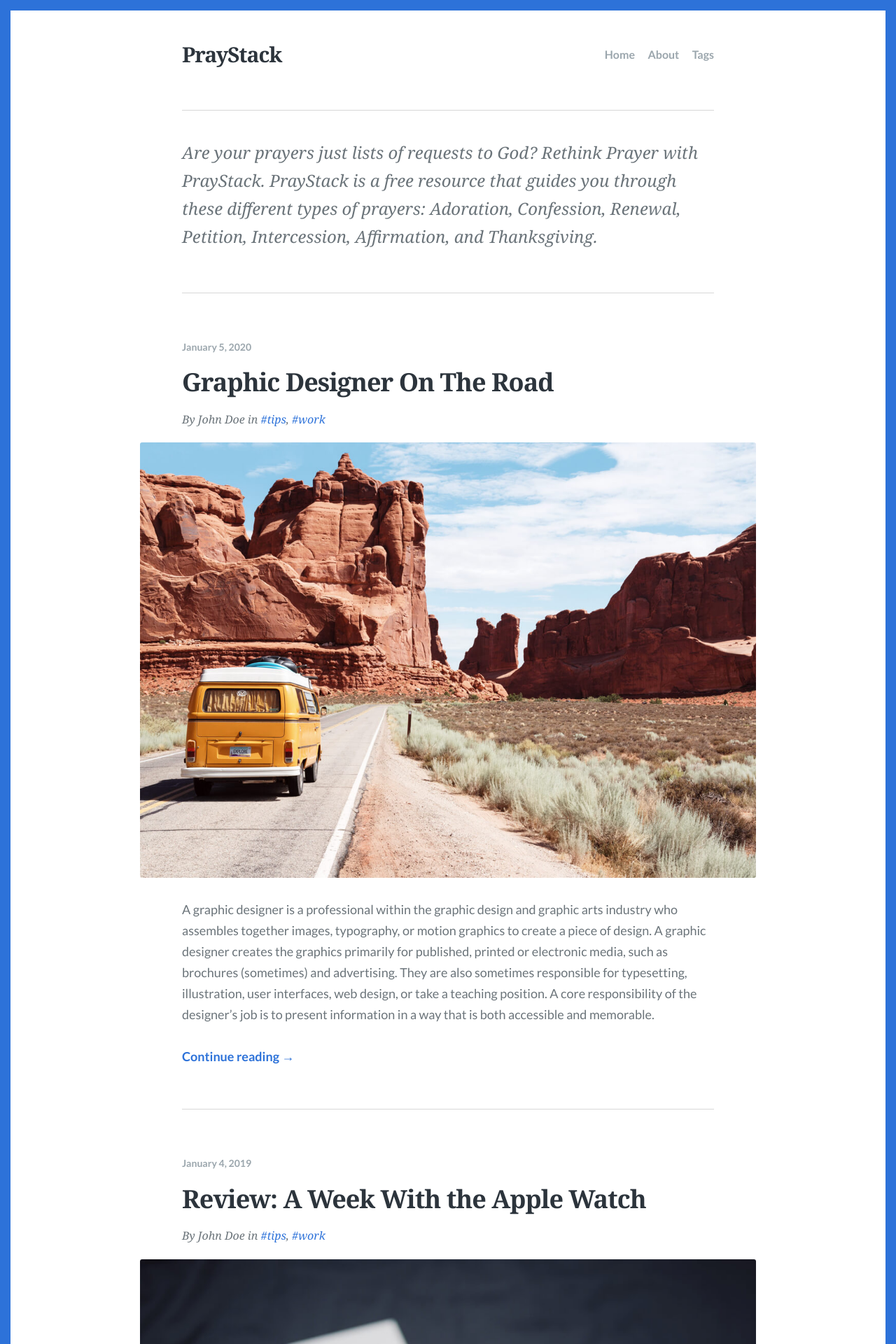
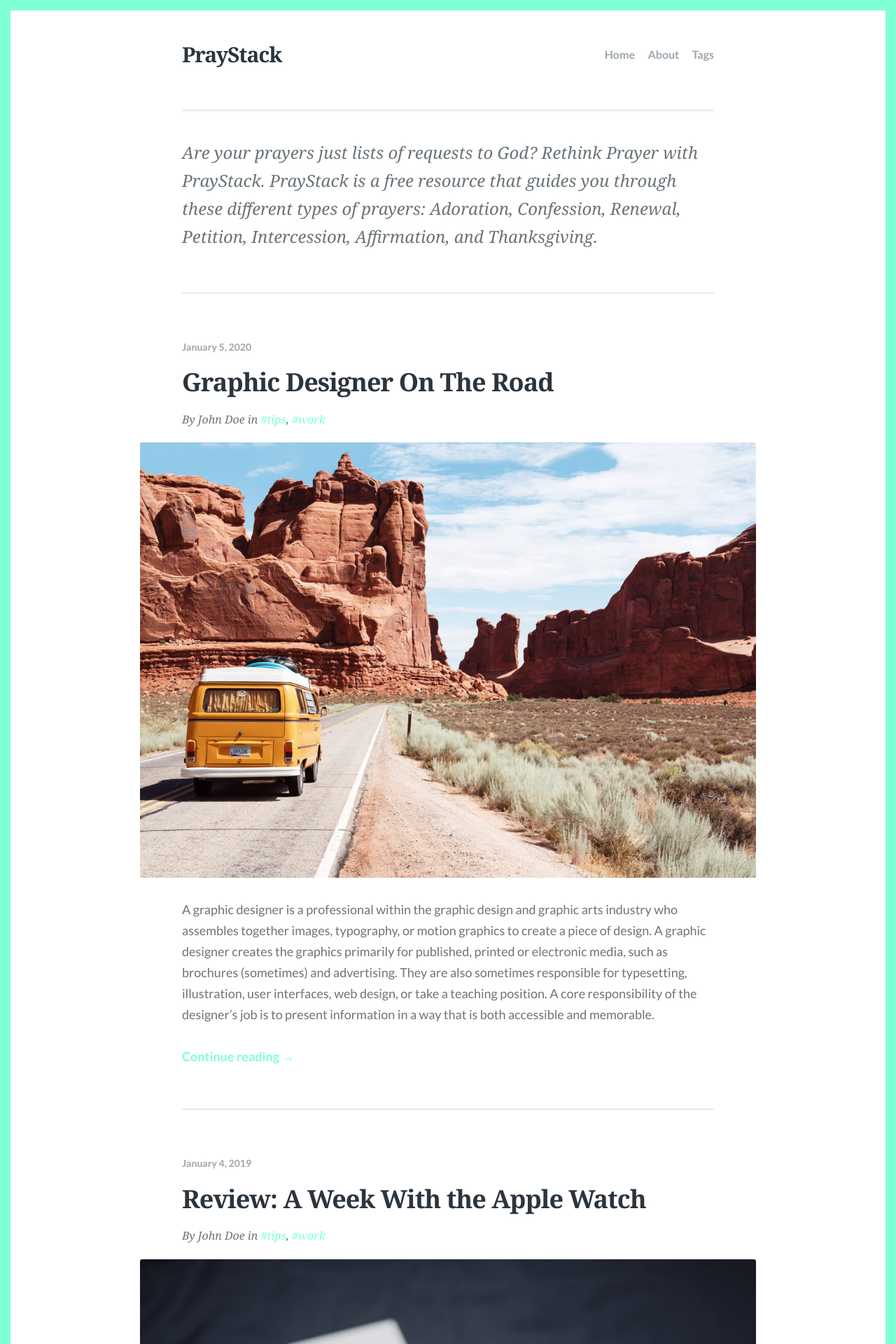
Before and after one commit to jsantiago611/wonderful-bee, a Jekyll site: the page built from index.html, in a window 1280 px wide. Shown: the top 1920 px of the page at 70% size. Built offline with Jekyll 4.4.1, drawn with Linux system fonts in a browser that asks for light colours; some web fonts are replaced; the list of posts is cut into pages by our own code.

Commit message:
Update from Forestry.io jsantiago611 updated _config.yml

```diff
--- a/_config.yml
+++ b/_config.yml
@@ -1,5 +1,5 @@
 ---
-accent_color: "#2d72d9"
+accent_color: "#7FFFD4"
 lang: en-US
 title: PrayStack
 description: 'Are your prayers just lists of requests to God? Rethink Prayer with
```
